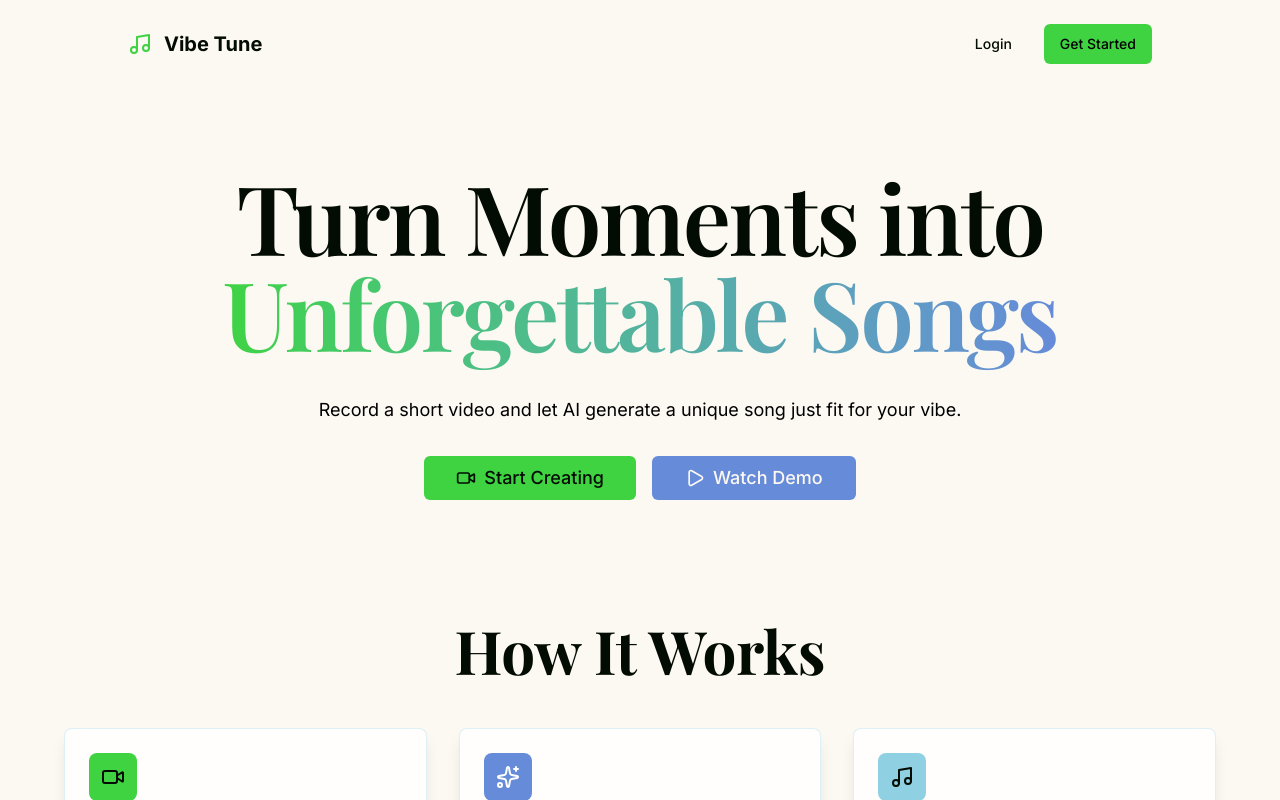
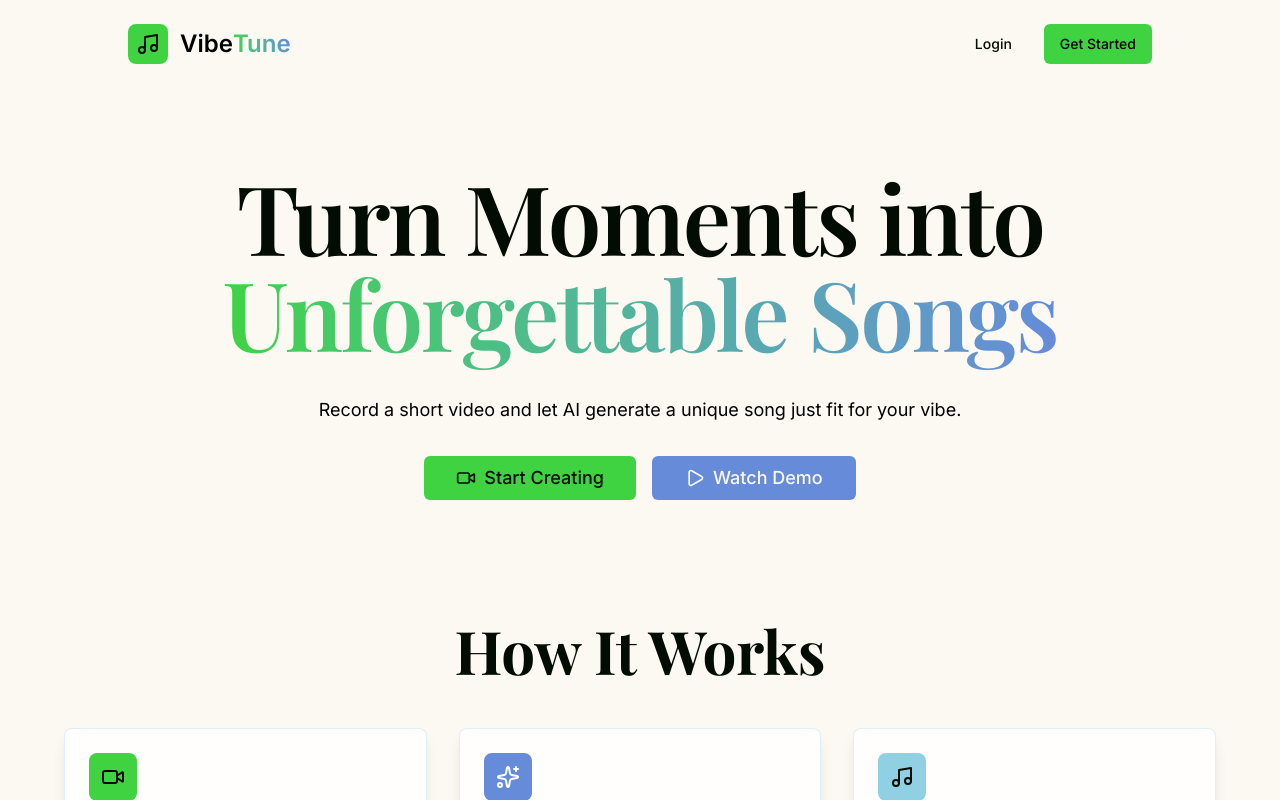
Before and after one commit to osh3276/vibe-tune, a Next.js app: page / in a window 1280 px wide. Shown: the top 800 px of the page. Built offline with nearby package versions, Linux system fonts and the light colour scheme; no server answers.

Commit message:
Further UI modifications

```diff
--- a/src/app/page.tsx
+++ b/src/app/page.tsx
@@ -394,11 +394,15 @@ export default function Home() {
 					>
 						<div className="flex justify-between items-center max-w-5xl mx-auto">
 							<div className="flex items-center space-x-3">
-								<Music className="h-6 w-6 text-[#3fd342]" />
-								{/* <Music className="h-6 w-6 text-[#3fd342]" /> */}
-								<span className="text-xl font-bold text-[#030c03]">
-									Vibe Tune
-								</span>
+								<div className="w-10 h-10 bg-[#3fd342] rounded-lg flex items-center justify-center">
+									<Music className="h-6 w-6 text-[#030c03]" />
+								</div>
+								<div className="flex items-center">
+									<span className="text-2xl font-inter font-semibold">Vibe{"  "}</span>
+									<span className="text-2xl font-semibold font-inter bg-gradient-to-r from-[#3fd342] to-[#668bd9] bg-clip-text text-transparent">
+										Tune
+									</span>
+								</div>
 							</div>
 							<div className="flex items-center space-x-4">
 								<Link href="/login">
--- a/src/lib/auth.tsx
+++ b/src/lib/auth.tsx
@@ -2,6 +2,7 @@
 
 import { createContext, useContext, useEffect, useState } from 'react'
 import { createClient } from '@/lib/supabase/client'
+import { useRouter } from 'next/navigation'
 import type { User } from '@supabase/supabase-js'
 
 interface AuthContextType {
@@ -20,6 +21,7 @@ export function AuthProvider({ children }: { children: React.ReactNode }) {
   const [user, setUser] = useState<User | null>(null)
   const [loading, setLoading] = useState(true)
   const supabase = createClient()
+  const router = useRouter()
 
   useEffect(() => {
     const getUser = async () => {
@@ -42,6 +44,7 @@ export function AuthProvider({ children }: { children: React.ReactNode }) {
 
   const signOut = async () => {
     await supabase.auth.signOut()
+    router.push('/')
   }
 
   return (
```
